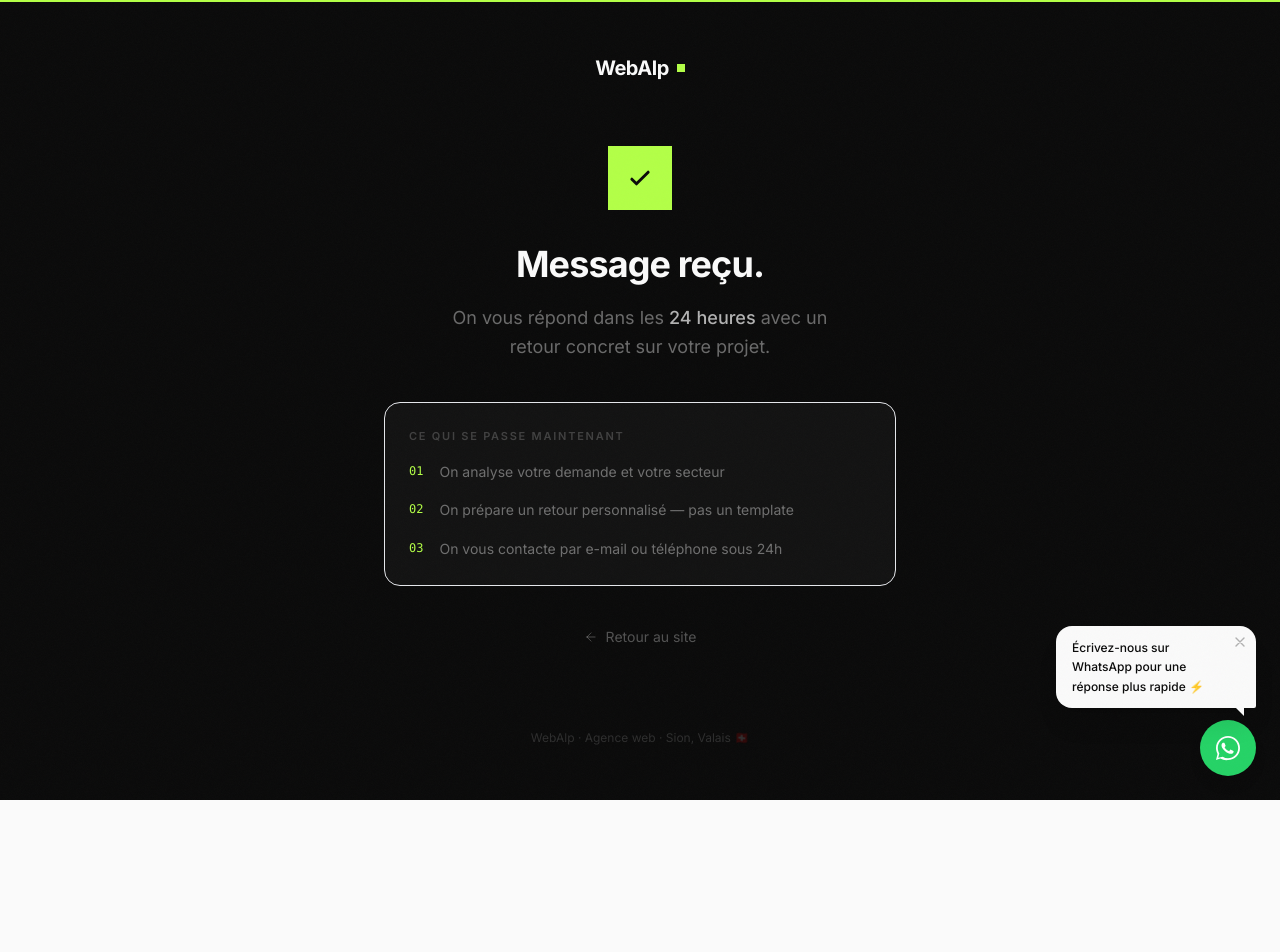
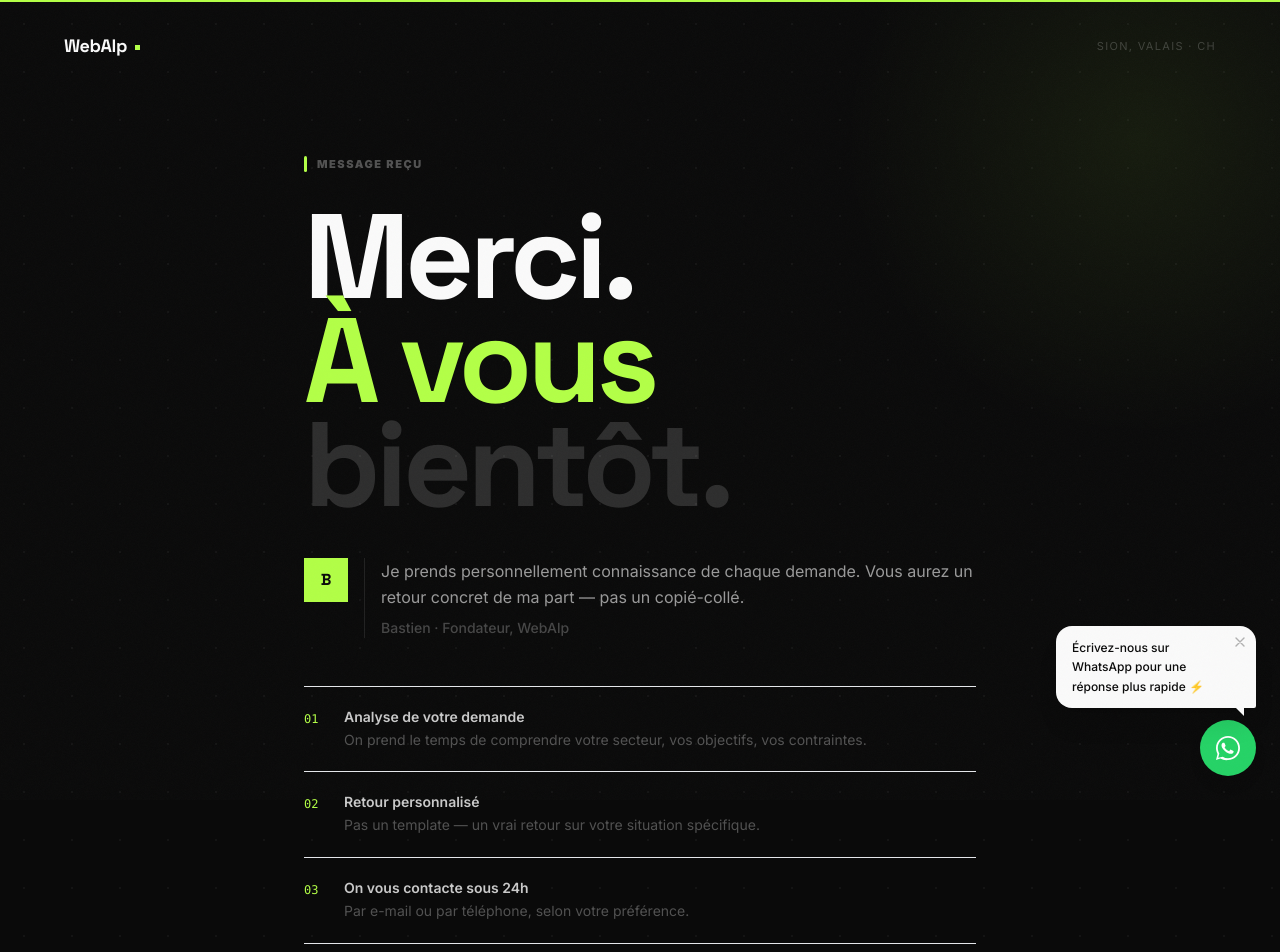
Before and after one commit to thefoxexe/Webalpnew, a Next.js app: page /merci in a window 1280 px wide. Shown: the top 952 px of the page. Before the commit the page ends 800 px from the top, so only its background shows below. Built offline with nearby package versions, Linux system fonts and the light colour scheme.

Commit message:
Redesign /merci page — branded, animated, human touch
Co-Authored-By: Claude Sonnet 4.6 <noreply@anthropic.com>
Claude-Session: https://claude.ai/code/session_01P9AGaa83vMPqZR2sT8a5U5

```diff
--- a/app/merci/page.tsx
+++ b/app/merci/page.tsx
@@ -1,10 +1,9 @@
 'use client'
 
-import { useEffect } from 'react'
+import { useEffect, useRef } from 'react'
 import Link from 'next/link'
-import type { Metadata } from 'next'
+import { motion } from 'framer-motion'
 
-// Fire Google Ads conversion when this page loads
 function useGoogleAdsConversion() {
   useEffect(() => {
     if (typeof window === 'undefined') return
@@ -17,73 +16,146 @@ function useGoogleAdsConversion() {
   }, [])
 }
 
+const spring = { type: 'spring', stiffness: 260, damping: 22 } as const
+
+const steps = [
+  { n: '01', t: 'Analyse de votre demande', d: 'On prend le temps de comprendre votre secteur, vos objectifs, vos contraintes.' },
+  { n: '02', t: 'Retour personnalisé', d: 'Pas un template — un vrai retour sur votre situation spécifique.' },
+  { n: '03', t: 'On vous contacte sous 24h', d: 'Par e-mail ou par téléphone, selon votre préférence.' },
+]
+
 export default function MerciPage() {
   useGoogleAdsConversion()
 
   return (
-    <div className="min-h-screen bg-[#0A0A0A] flex flex-col items-center justify-center px-6">
+    <div className="min-h-screen bg-[#0A0A0A] overflow-hidden relative flex flex-col">
 
-      {/* Logo */}
-      <Link href="/" className="mb-16 flex items-center gap-2 group">
-        <span className="font-space-grotesk font-bold text-xl text-white tracking-tight">WebAlp</span>
-        <span className="w-2 h-2 bg-[#B3FF47]" />
+      {/* Dot grid background */}
+      <div className="absolute inset-0 pointer-events-none" aria-hidden="true"
+        style={{
+          backgroundImage: 'radial-gradient(circle, rgba(255,255,255,0.04) 1px, transparent 1px)',
+          backgroundSize: '48px 48px',
+        }}
+      />
+
+      {/* Lime glow top-right */}
+      <div className="absolute -top-40 -right-40 w-[600px] h-[600px] rounded-full pointer-events-none"
+        style={{ background: 'radial-gradient(circle, rgba(179,255,71,0.07) 0%, transparent 70%)' }}
+      />
+
+      {/* Nav */}
+      <nav className="relative z-10 px-6 sm:px-10 md:px-16 pt-8 flex items-center justify-between">
+        <Link href="/" className="flex items-center gap-2 group">
+          <span className="font-display font-extrabold text-lg text-white tracking-tight">WebAlp</span>
+          <span className="w-[5px] h-[5px] bg-[#B3FF47] mt-0.5" />
         </Link>
+        <span className="text-[11px] text-white/20 tracking-[0.12em] uppercase">Sion, Valais · CH</span>
+      </nav>
 
-      {/* Card */}
-      <div className="w-full max-w-lg text-center">
+      {/* Main */}
+      <main className="relative z-10 flex-1 flex flex-col items-center justify-center px-6 py-16 sm:py-24">
+        <div className="w-full max-w-2xl">
 
-        {/* Icon */}
-        <div className="mb-8 inline-flex">
-          <div className="w-16 h-16 bg-[#B3FF47] flex items-center justify-center">
-            <svg width="28" height="28" viewBox="0 0 24 24" fill="none">
-              <path d="M5 13l4 4L19 7" stroke="#0A0A0A" strokeWidth="2.5" strokeLinecap="round" strokeLinejoin="round"/>
-            </svg>
+          {/* Label */}
+          <motion.div
+            initial={{ opacity: 0, y: 16 }}
+            animate={{ opacity: 1, y: 0 }}
+            transition={{ ...spring, delay: 0.05 }}
+            className="flex items-center gap-2.5 mb-8"
+          >
+            <span className="block w-[3px] h-4 bg-[#B3FF47] rounded-full shrink-0" />
+            <span className="text-[11px] font-black uppercase tracking-[0.14em] text-white/30">Message reçu</span>
+          </motion.div>
+
+          {/* Big heading */}
+          <motion.h1
+            initial={{ opacity: 0, y: 48, filter: 'blur(12px)' }}
+            animate={{ opacity: 1, y: 0, filter: 'blur(0px)' }}
+            transition={{ type: 'spring', stiffness: 200, damping: 20, delay: 0.1 }}
+            className="font-display font-extrabold text-white tracking-[-0.04em] leading-[0.87] mb-6"
+            style={{ fontSize: 'clamp(52px, 10vw, 120px)' }}
+          >
+            Merci.<br />
+            <span className="text-[#B3FF47]">À vous</span><br />
+            <span className="text-white/15">bientôt.</span>
+          </motion.h1>
+
+          {/* Human message */}
+          <motion.div
+            initial={{ opacity: 0, y: 24 }}
+            animate={{ opacity: 1, y: 0 }}
+            transition={{ ...spring, delay: 0.28 }}
+            className="flex items-start gap-4 mb-12 mt-10"
+          >
+            {/* Avatar */}
+            <div className="shrink-0 w-11 h-11 bg-[#B3FF47] flex items-center justify-center">
+              <span className="font-display font-extrabold text-[#0A0A0A] text-base leading-none">B</span>
             </div>
+            <div className="border-l border-white/10 pl-4">
+              <p className="text-white/60 text-base leading-relaxed mb-2">
+                Je prends personnellement connaissance de chaque demande. Vous aurez un retour concret de ma part — pas un copié-collé.
+              </p>
+              <p className="text-white/25 text-sm font-medium">Bastien · Fondateur, WebAlp</p>
             </div>
+          </motion.div>
 
-        {/* Heading */}
-        <h1 className="font-space-grotesk font-bold text-4xl text-white tracking-tight leading-tight mb-4">
-          Message reçu.
-        </h1>
+          {/* Steps */}
+          <motion.div
+            initial={{ opacity: 0, y: 24 }}
+            animate={{ opacity: 1, y: 0 }}
+            transition={{ ...spring, delay: 0.4 }}
+            className="border-t border-white/8"
+          >
+            {steps.map((s, i) => (
+              <motion.div
+                key={s.n}
+                initial={{ opacity: 0, x: -12 }}
+                animate={{ opacity: 1, x: 0 }}
+                transition={{ ...spring, delay: 0.45 + i * 0.08 }}
+                className="flex items-start gap-5 py-5 border-b border-white/8"
+              >
+                <span className="font-mono text-xs text-[#B3FF47] shrink-0 mt-1 w-5">{s.n}</span>
+                <div>
+                  <p className="text-white/80 text-sm font-semibold mb-0.5">{s.t}</p>
+                  <p className="text-white/30 text-sm leading-relaxed">{s.d}</p>
+                </div>
+              </motion.div>
+            ))}
+          </motion.div>
 
-        {/* Subheading */}
-        <p className="text-white/40 text-lg leading-relaxed mb-10 max-w-sm mx-auto">
-          On vous répond dans les <span className="text-white/70 font-medium">24 heures</span> avec un retour concret sur votre projet.
-        </p>
-
-        {/* What's next */}
-        <div className="border border-white/8 bg-white/[0.03] rounded-2xl p-6 mb-10 text-left">
-          <p className="text-[11px] font-semibold uppercase tracking-[0.16em] text-white/20 mb-4">Ce qui se passe maintenant</p>
-          <div className="space-y-4">
-            {[
-              { num: '01', text: 'On analyse votre demande et votre secteur' },
-              { num: '02', text: 'On prépare un retour personnalisé — pas un template' },
-              { num: '03', text: 'On vous contacte par e-mail ou téléphone sous 24h' },
-            ].map(({ num, text }) => (
-              <div key={num} className="flex items-start gap-4">
-                <span className="font-mono text-xs text-[#B3FF47] shrink-0 mt-0.5">{num}</span>
-                <span className="text-white/40 text-sm leading-relaxed">{text}</span>
-              </div>
-            ))}
-          </div>
-        </div>
-
-        {/* Back link */}
+          {/* CTA back */}
+          <motion.div
+            initial={{ opacity: 0 }}
+            animate={{ opacity: 1 }}
+            transition={{ delay: 0.75 }}
+            className="mt-10 flex items-center gap-6"
+          >
             <Link
               href="/"
-          className="inline-flex items-center gap-2 text-white/30 text-sm hover:text-white/60 transition-colors"
+              className="inline-flex items-center gap-2 bg-white/5 border border-white/10 text-white/50 text-sm font-medium px-5 py-3 rounded-full hover:bg-white/8 hover:text-white/70 transition-all"
             >
-          <svg width="14" height="14" viewBox="0 0 24 24" fill="none">
+              <svg width="13" height="13" viewBox="0 0 24 24" fill="none" aria-hidden="true">
                 <path d="M19 12H5M5 12l7-7M5 12l7 7" stroke="currentColor" strokeWidth="1.5" strokeLinecap="round" strokeLinejoin="round"/>
               </svg>
               Retour au site
             </Link>
+            <a
+              href="mailto:contact@webalp.ch"
+              className="text-white/20 text-sm hover:text-white/40 transition-colors"
+            >
+              contact@webalp.ch
+            </a>
+          </motion.div>
+
         </div>
+      </main>
 
-      {/* Footer */}
-      <p className="mt-20 text-white/15 text-xs">
-        WebAlp · Agence web · Sion, Valais 🇨🇭
-      </p>
+      {/* Bottom */}
+      <footer className="relative z-10 px-6 sm:px-10 md:px-16 pb-8 flex justify-between items-center">
+        <p className="text-white/10 text-xs">© 2025 WebAlp</p>
+        <p className="text-white/10 text-xs">Sion, Valais 🇨🇭</p>
+      </footer>
+
     </div>
   )
 }
```
Lines whose indentation alone changed are shown as unchanged.
